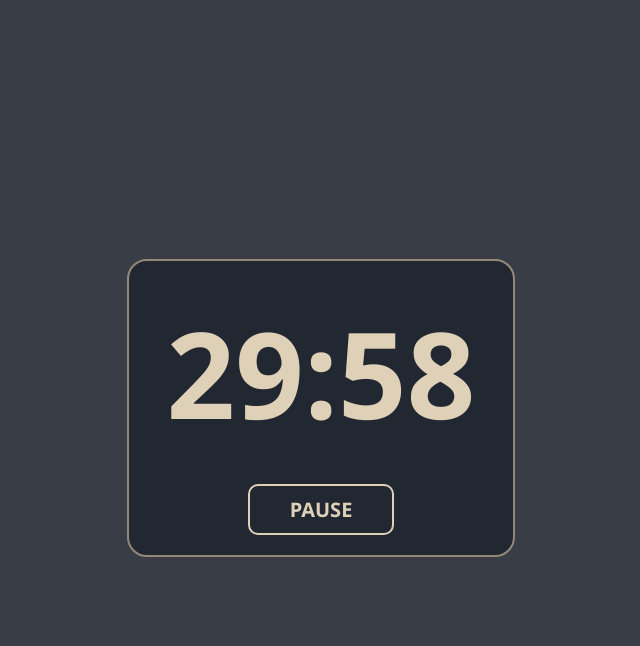
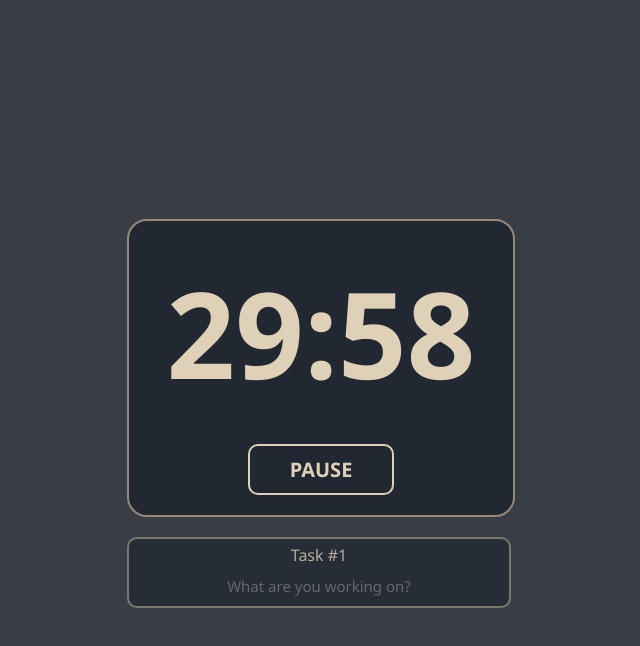
Before and after one commit to agilfor/hc-shrink-pomodoro, a website: page pomodoro/index.html in a window 1280 px wide. Both pictures are taken after a click on the button "START". Shown: the whole page, without its empty margins (327-967 px from the left). Drawn offline with Linux system fonts and the light colour scheme.

Commit message:
Added tasks list

```diff
--- a/pomodoro/index.html
+++ b/pomodoro/index.html
@@ -5,17 +5,25 @@
         <title>Pomodoro</title>
     </head>
     <body>
+        <template id="tsk-tmplt">
+            <div class="task">
+                <p class="tsk-title"></p>
+                <input class="tsk-todo" name="txt" type="text" placeholder="What are you working on?">
+            </div>
+        </template>
         <div id="content">
             <div id="countdown-ctnr">
                 <input type="text" id="countdown" value="30:00" placeholder="MM:SS"></input>
                 <button id="toggle" type="button" onclick="start_counting()">START</button>
             </div>
+            <div id="tsks-ctnr"></div>
         </div>
 
         <style>
             * {
                 font-family:'Segoe UI', Tahoma, Geneva, Verdana, sans-serif;
             }
+            html { overflow: hidden; }
 
             body {
                 display: flex;
@@ -29,8 +37,9 @@
             #content {
                 display: flex;
                 flex-direction: column;
+                justify-content: center;
                 width: fit-content;
-                height: fit-content;
+                height: 100vh;
                 align-self: center;
             }
 
@@ -44,7 +53,8 @@
                 background-color: #222831;
                 border-radius: 20px;
                 border: 2px solid #948979;
-
+                margin: 20px 0;
+                transition: all ease 0.2s;
                 #countdown {
                     text-align: center;
                     align-self: center;
@@ -75,7 +85,43 @@
                     color: #222831;
                     cursor: pointer;
                 }
+                #toggle:active {
+                    background-color: #948979;
+                    border-color: #948979;
+                }
             }
+
+            #tsks-ctnr {
+                width: 30vw;
+                .task {
+                    border: solid 2px #948979;
+                    border-radius: 10px;
+                    background: #222831;
+                    color: #DFD0B8;
+                    margin: 0 0 10px;
+                    p {
+                        width: 100%;
+                        text-align: center;
+                        margin: 0;
+                        padding: 5px 0 0 0;
+                    }
+                    input {
+                        text-align: center;
+                        outline: none;
+                        padding: 10px;
+                        background: none;
+                        border: none;
+                        width: 100%;
+                        color: inherit;
+                        font-size: 15px;
+                        width: calc(100% - 20px);
+                    }
+                }
+                .empty {
+                    opacity: 0.75;
+                }
+            }
+
         </style>
         <script>
             // let notifs = false;
@@ -127,6 +173,60 @@
                 btn.onclick = start_counting;
             }
             countdown.onfocus = pause;
+
+            const task_tmplt = document.getElementById("tsk-tmplt");
+            const tasks_ctnr = document.getElementById("tsks-ctnr");
+            let tasks = [];
+            const focused_task = (i) => {
+                const tsk = document.getElementById(`tsk-${i}`);
+                tsk.classList.remove("empty");
+            };
+            const new_task = () => {
+                let new_tsk = task_tmplt.content.cloneNode(true);
+                const tsk = new_tsk.querySelector("div.task");
+                const tsk_num = tasks.length + 1;
+                tsk.querySelector("p.tsk-title").innerHTML = `Task #${tsk_num}`;
+                tsk.classList.add("empty");
+                tsk.id = `tsk-${tsk_num}`;
+                tasks_ctnr.appendChild(new_tsk);
+                tasks.push("");
+                tsk.onclick = () => focused_task(tsk_num);
+            };
+            const update_tasks = () => {
+                const tsks = tasks_ctnr.querySelectorAll(".tsk-todo");
+                for (let i = 0; i < tsks.length; i++) {
+                    tasks[i] = tsks[i].value;
+                }
+            };
+            const regenerate_tasks_list = () => {
+                while (tasks.includes("")) {
+                    const i = tasks.indexOf("");
+                    tasks.splice(i, 1);
+                    tasks_ctnr.removeChild(tasks_ctnr.children[i]);
+                }
+                const tsks = tasks_ctnr.querySelectorAll(".task");
+                for (let i = 0; i < tsks.length; i++) {
+                    tsks[i].querySelector("p.tsk-title").innerHTML = `Task #${i+1}`;
+                    tsks[i].id = `tsk-${i+1}`;
+                    tsks[i].onclick = () => focused_task(i+1);
+                }
+            };
+            new_task();
+            document.addEventListener("click", (event) => {
+                if (!event.target.closest(".task")) {
+                    update_tasks();
+                    const tsks = document.querySelectorAll(".task");
+                    let need_regen = false;
+                    for (let i = 0; i < tsks.length; i++) {
+                        const input = tsks[i].querySelector(".tsk-todo");
+                        if (input.value === "" && i == (tsks.length - 1)) tsks[i].classList.add("empty");
+                        else if (input.value === "") need_regen = true;
+                        else tasks[i] = input.value;
+                    }
+                    if (need_regen) regenerate_tasks_list();
+                    if (!tasks.includes("") && tasks.length < 5) new_task();
+                }
+            });
         </script>
     </body>
 </html>
```
